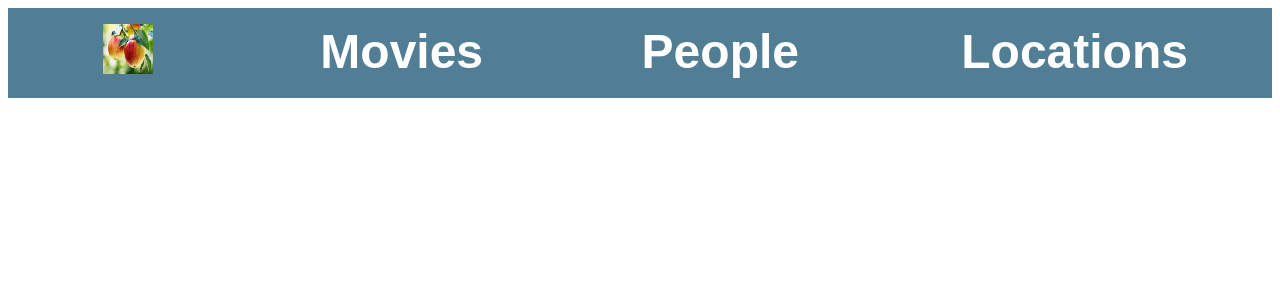
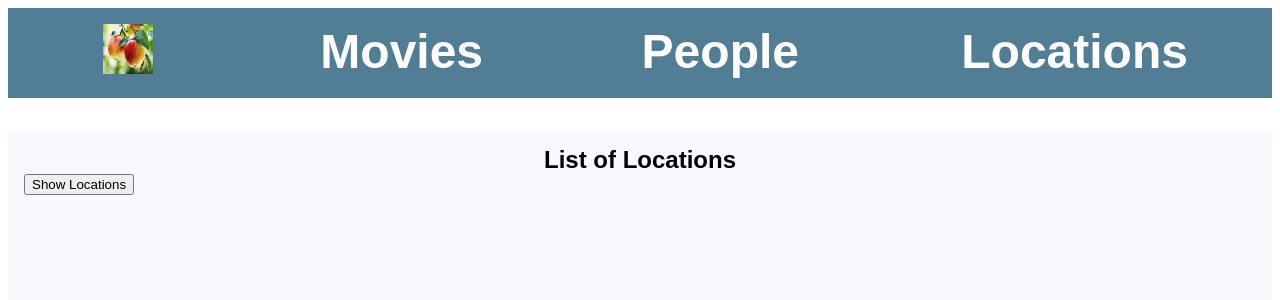
Before and after one commit to 9-3-pursuit/assessment-final-react, a React (Create React App) app: page /locations in a window 1280 px wide. Shown: the top 300 px of the page. Built offline with nearby package versions, Linux system fonts and the light colour scheme.

Commit message:
locations set up

```diff
--- a/src/App.js
+++ b/src/App.js
@@ -4,6 +4,7 @@ import Home from "./components/Home";
 import Movies from "./components/Movies";
 import Nav from "./components/Nav";
 import People from "./components/People";
+import Locations from "./components/Locations";
 
 function App() {
   return (
@@ -15,6 +16,7 @@ function App() {
           <Route path="/" element={<Home/>} />
           <Route path="/movies" element={<Movies/>} />
           <Route path="/people" element={<People/>} />
+          <Route path="/locations" element={<Locations/>} />
           </Routes>
     </div>
     </Router>
--- /dev/null
+++ b/src/components/Locations.js
@@ -0,0 +1,9 @@
+export default function Locations (){
+    return (
+        <div className="locations">
+            <h2>List of Locations</h2>
+            <button type="submit">Show Locations</button>
+
+        </div>
+    )
+}
```
